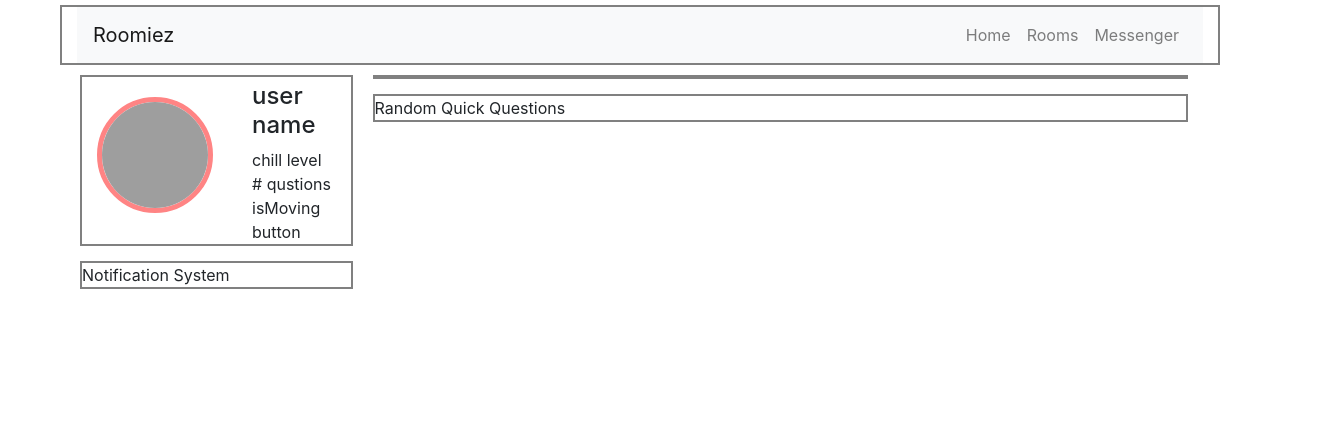
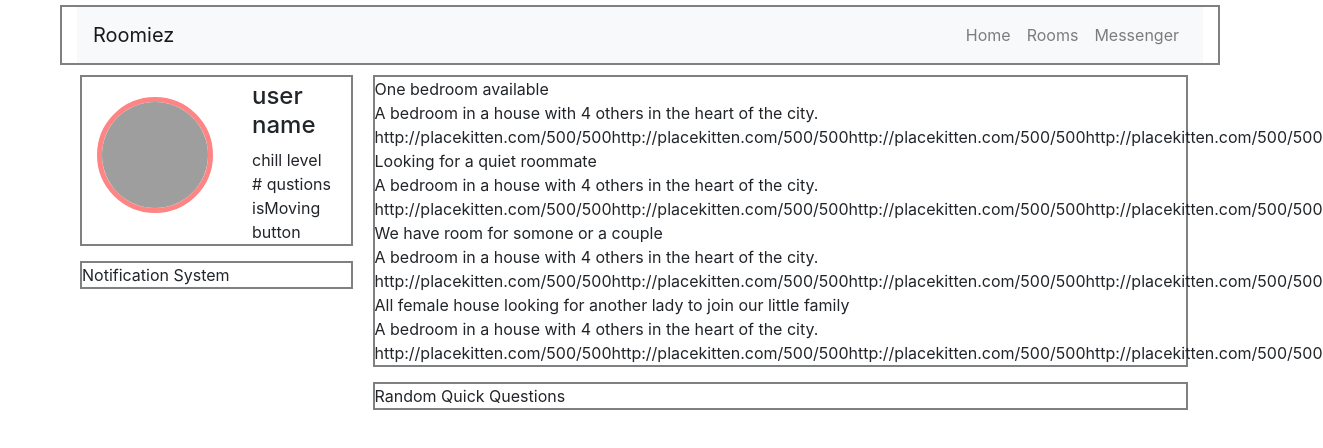
Before and after one commit to romcar/roomiez, a React app: page / in a window 1280 px wide. Shown: the top 448 px of the page, 1323 px wide, since content can reach past the window. Built offline with nearby package versions, Linux system fonts and the light colour scheme; grey boxes are pictures that could not be loaded.

Commit message:
Create RoomListings and RoomListing components Display data on webpage (need to format and modify)

```diff
--- /dev/null
+++ b/src/components/RoomListings/RoomListing/RoomListing.jsx
@@ -0,0 +1,11 @@
+import React from 'react';
+
+const RoomListing = ({roomListing}) => (
+  <div>
+    <div>{roomListing.title}</div>
+    <div>{roomListing.description}</div>
+    <div>{roomListing.images}</div>
+  </div>
+);
+
+export default RoomListing;
--- a/src/components/RoomListings/RoomListings.jsx
+++ b/src/components/RoomListings/RoomListings.jsx
@@ -1,6 +1,14 @@
-// import React from 'react';
+import React from 'react';
 
+/*
+Components
+*/
+import RoomListing from './RoomListing/RoomListing';
+// import RoomListing from
 const RoomListings = ({roomListings}) =>
-  roomListings.map(roomListing => console.log(roomListing));
+  roomListings.map(roomListing => {
+    console.log(roomListing);
+    return <RoomListing key={roomListing.id} roomListing={roomListing} />;
+  });
 
 export default RoomListings;
```
